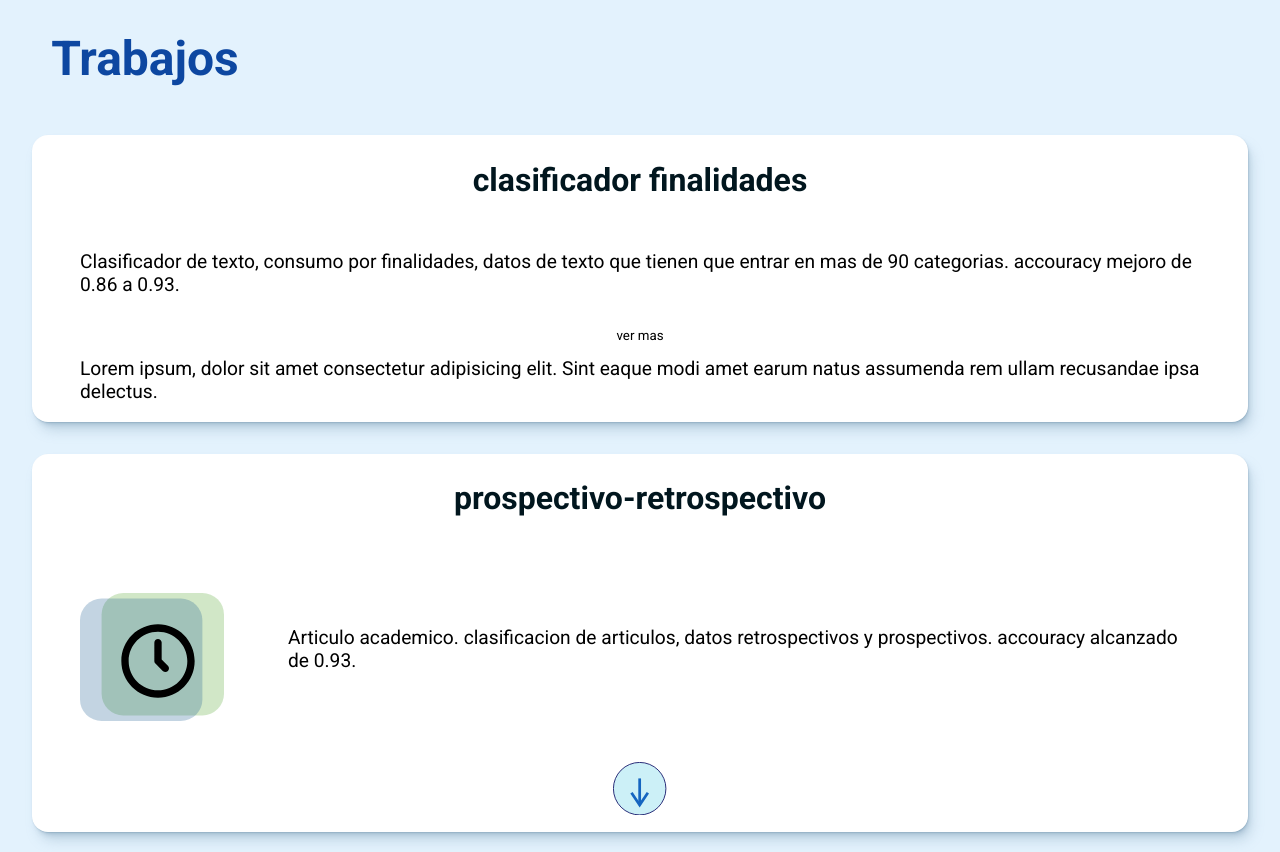
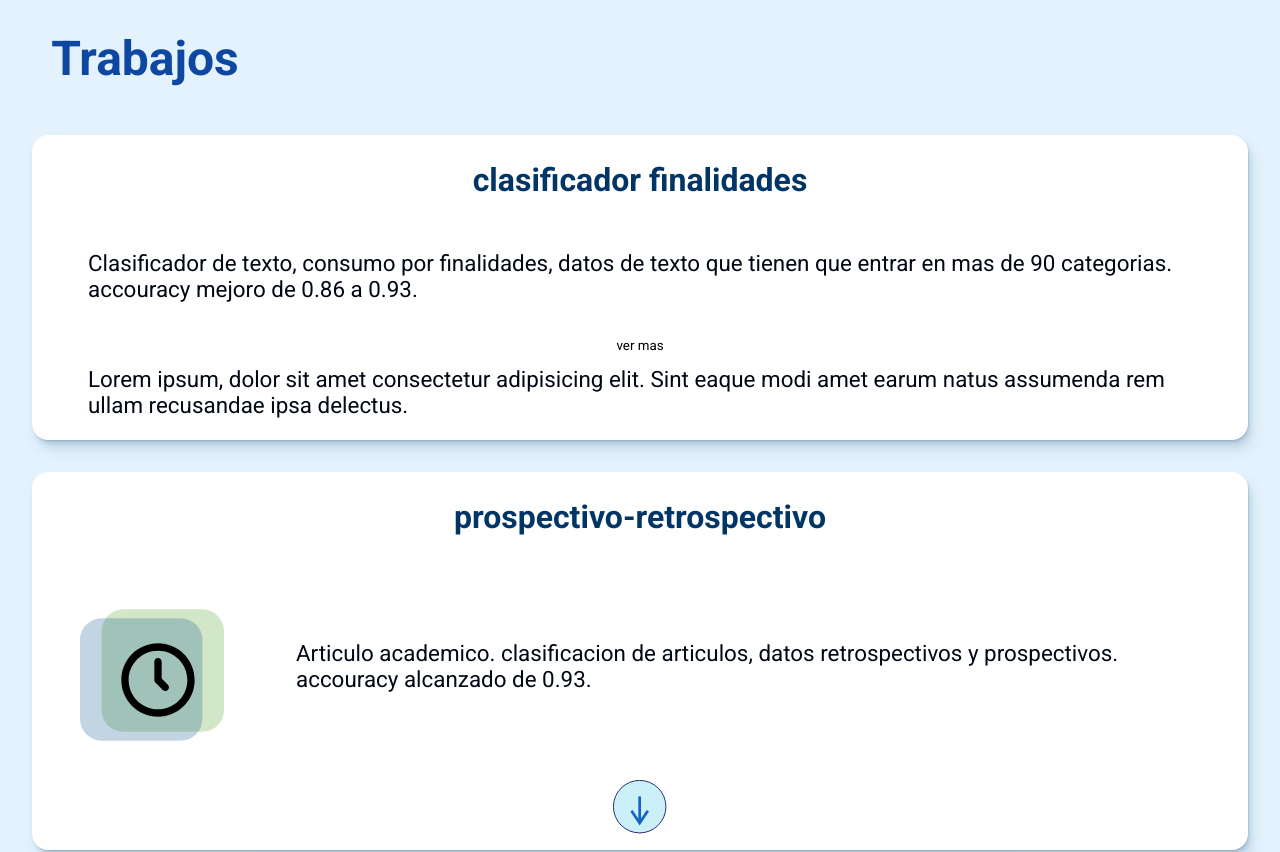
Before and after one commit to Joaquin-Quiroz-Gajardo/Portafolio, a React (Create React App) app: page / in a window 1280 px wide. Shown: the part 1840-2692 px from the top of the page. Built offline with nearby package versions, Linux system fonts and the light colour scheme.

Commit message:
estilos de caso pasados desde trabajo a caso

```diff
--- a/src/App.css
+++ b/src/App.css
@@ -594,7 +594,19 @@ h3 {
   align-items: center;
 }
 
-/* trabajos */
+article p{
+  font-size: 1.4em;
+  padding-left: 2.5em;
+  padding-right: 2.5em;
+  padding-bottom: 1em;
+  text-align: left;
+  color: #000814;
+}
+
+article h3{
+  padding: 0.8em;
+  color: #003566;
+}
 
 div.trabajos-titulo-contenido {
   display: flex;
@@ -602,18 +614,8 @@ div.trabajos-titulo-contenido {
   gap: 2em;
   text-align: center;
 }
-div.trabajos-titulo-contenido h3{
-  padding: 0.8em;
-}
-div.trabajos-titulo-contenido p{
-  padding-left: 2.5em;
-  padding-right: 2.5em;
-  padding-bottom: 1em;
-  font-size: 1.2em;
-  text-align: left;
-}
 
-div.trabajos-titulo-contenido article{
+article{
   background-color: #fff;
   box-shadow: 0.3px 0.5px 0.7px hsl(var(--shadow-color) / 0.36),
     0.8px 1.6px 2px -0.8px hsl(var(--shadow-color) / 0.36),
@@ -621,33 +623,33 @@ div.trabajos-titulo-contenido article{
     5px 10px 12.6px -2.5px hsl(var(--shadow-color) / 0.36);
     border-radius: 1em;
   }
-div.trabajos-titulo-contenido article button{
+article button{
   align-items: center;
   background-color: transparent;
   border: none;
   padding: 1em;
 }
-div.trabajos-titulo-contenido article button svg{
+article button svg{
   width: 4em;
 }
 
-div.trabajos-titulo-contenido article button svg path{
+article button svg path{
   stroke-width: 0.5em;
   stroke: #1565c0;
 }
 
-div.trabajos-titulo-contenido article button svg path.barra-centro{
+article button svg path.barra-centro{
   transition: d 2s;
   transition-delay: 0s;
 }
-div.trabajos-titulo-contenido article button:hover svg path.barra-centro{
+article button:hover svg path.barra-centro{
   d: path("M 65,15 L 65,113");
 }
-div.trabajos-titulo-contenido article button svg path.cabeza-flecha{
+article button svg path.cabeza-flecha{
   transition: d 2s;
   transition-delay: 0.2s;
 }
-div.trabajos-titulo-contenido article button:hover svg path.cabeza-flecha{
+article button:hover svg path.cabeza-flecha{
   d: path("M 105,85 L 65,113 25,85 ");
 }
 
@@ -661,6 +663,8 @@ div.trabajos-titulo-contenido article button:hover svg path.cabeza-flecha{
 .no-display{
   display: none;
 }
+/* trabajos */
+
 
 /* proyectos */
 
--- a/src/Components/Caso.tsx
+++ b/src/Components/Caso.tsx
@@ -17,10 +17,10 @@ const Caso = () => {
       <div className="bajada-content">
         <div className="image-content">
           <FondoContent></FondoContent>
-          <div className="centro-imagen">
-            <Time></Time>
-          </div>
+        <div className="centro-imagen">
+          <Time></Time>
         </div>
+      </div>
         <p className="trabajo-descripcion">
           Articulo academico. clasificacion de articulos, datos retrospectivos y prospectivos. accouracy alcanzado de 0.93.
         </p>
```
